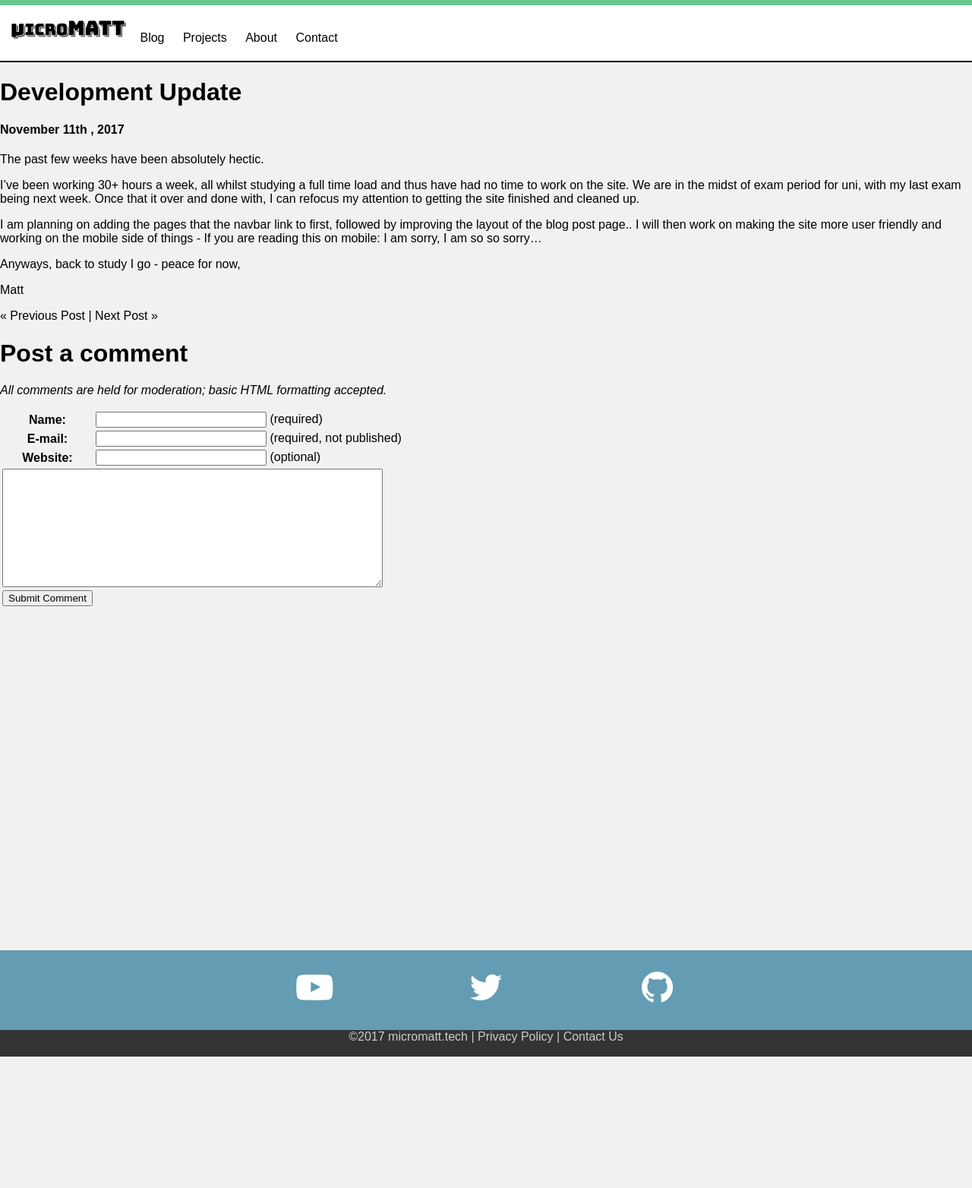
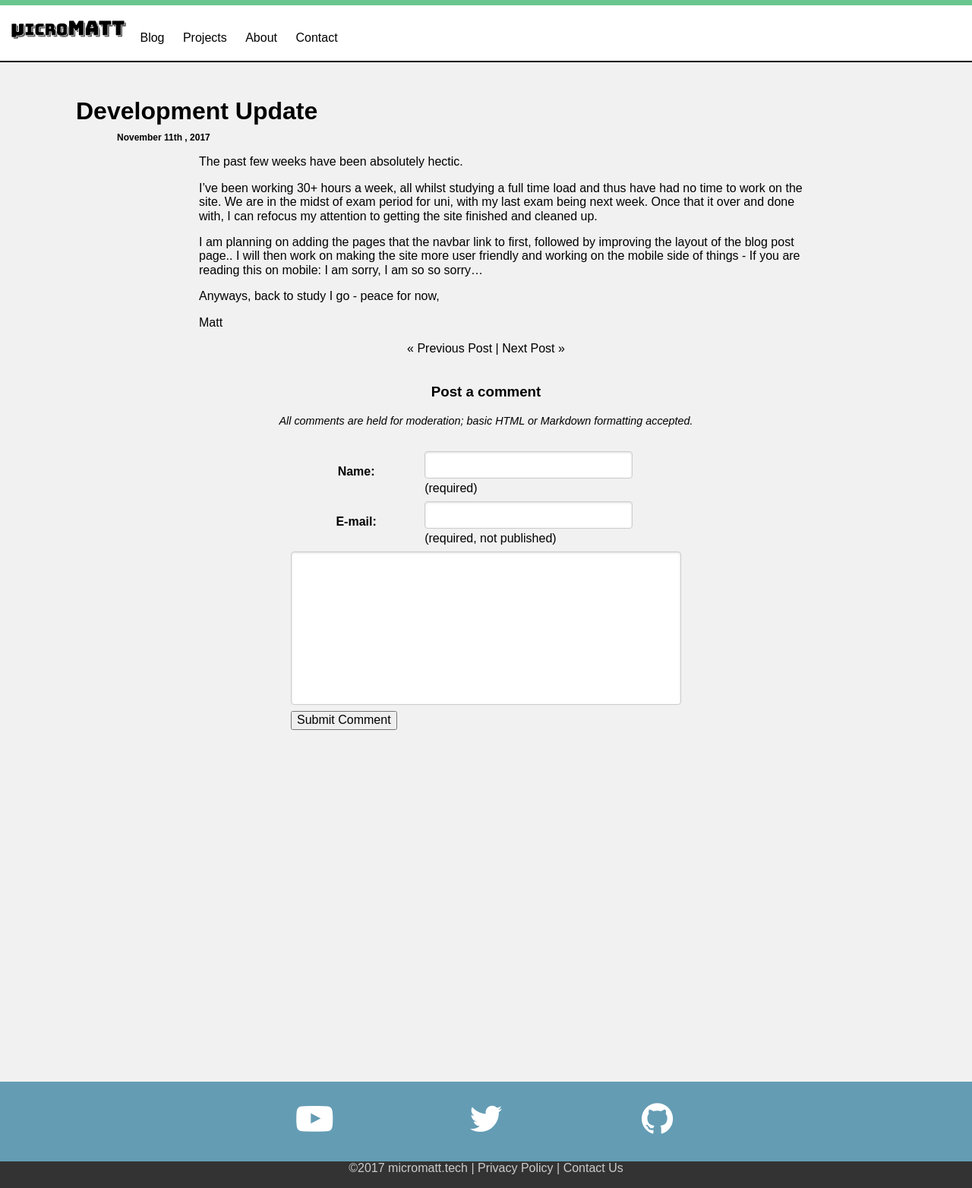
Before and after one commit to Chuffs/PortfolioWebsite, a Jekyll site: the page built from _posts/2017-11-11-Development-Update.markdown, in a window 1280 px wide. Shown: the part 200-1764 px from the top of the page at 76% size. Built offline with Jekyll 4.4.1, drawn with Linux system fonts in a browser that asks for light colours; nearby versions of some CDN libraries; before the commit the page ends 1591 px from its top, so only the background shows below that.

Commit message:
Update 16/12/2017
- Grammer Check on date logic
- Added working comments using google forms

```diff
--- a/_config.yml
+++ b/_config.yml
@@ -24,6 +24,11 @@ sass:
 
 show_drafts: false
 
+collections:
+  comments:
+    output: false
+    permalink: /:collection/:name
+
 #custom variables
 youtube: "https://www.youtube.com/channel/UCsjYwlaeT48XV7kxRLkE6bw"
 github: "https://github.com/Chuffs"
--- /dev/null
+++ b/_includes/comments.html
@@ -0,0 +1,40 @@
+  <h3>Post a comment</h3>
+  <p style="font-style: italic; font-size: 0.9em;">
+    All comments are held for moderation; basic HTML or Markdown formatting accepted.
+  </p>
+
+    <form id="gform" method="POST" class="pure-form pure-form-stacked" data-email="example@email.net" class="comment"
+    action="https://script.google.com/macros/s/AKfycbyi1FnB0I54txjYv9UXMWuHjT4ty-LG682beiZzbJe58nFL0Pc/exec">
+
+      <input type="hidden" name="Post Title" value="{{ page.title }}" />
+
+      <table class="comment">
+        <tr>
+          <th>Name:</th>
+          <td><input type="text" size="25" name="name" /> (required)</td>
+        </tr>
+        <tr>
+          <th>E-mail:</th>
+          <td><input type="text" size="25" name="email" /> (required, not published)</td>
+        </tr>
+        <tr>
+          <td colspan="2"><textarea name="comment" rows="10" cols="60" ></textarea></td>
+        </tr>
+        <tr>
+          <td><input type="submit" name="submit" value="Submit Comment" /></td>
+        </tr>
+      </table>
+
+    </form>
+
+  <!-- Customise the Thankyou Message People See when they submit the form: -->
+  <div style="display:none;" id="thankyou_message">
+    <h2><em>Thanks</em> for contacting us!
+      We will get back to you soon!</h2>
+  </div>
+
+  <!-- Submit the Form to Google Using "AJAX" -->
+  <script data-cfasync="false" type="text/javascript"
+  src="https://cdn.rawgit.com/dwyl/html-form-send-email-via-google-script-without-server/master/form-submission-handler.js"></script>
+  <!-- <script data-cfasync="false" type="text/javascript"
+  src="/form-submission-handler.js"></script> -->
--- a/_includes/head.html
+++ b/_includes/head.html
@@ -23,6 +23,7 @@
 <link rel = "stylesheet" type = "text/css" href = "{{ site.url }}/site.css">
 
 <link rel="stylesheet" href="https://cdnjs.cloudflare.com/ajax/libs/font-awesome/4.7.0/css/font-awesome.min.css">
+   <link rel="stylesheet" href="https://unpkg.com/purecss@1.0.0/build/pure-min.css">
 
 <!-- JQUERY -->
 <script src="http://ajax.googleapis.com/ajax/libs/jquery/1.11.2/jquery.min.js"></script>
--- a/_layouts/blog_post.html
+++ b/_layouts/blog_post.html
@@ -8,20 +8,20 @@
     {% gtm body %}
     {% include navbar.html %}
 
-    <div class="">
-      <h1 class=""> {{ page.title }} </h1>
-      <h4 class="">
+    <div class="blog-content">
+      <h1 class="blog-title"> {{ page.title }} </h1>
+      <h4 class="blog-date">
         {% assign d = page.date | date: "%-d" %}
         {{ page.date | date: "%B" }}
         {% case d %}
           {% when '1' or '21' or '31' %}{{ d }}st
           {% when '2' or '22' %}{{ d }}nd
-          {% when '3' or '23' %}{{ d }}nd
+          {% when '3' or '23' %}{{ d }}rd
           {% else %}{{ d }}th
         {% endcase %},
         {{ page.date | date: "%Y" }}
       </h4>
-      <div class="">
+      <div class="blog-post">
         {{ page.content }}
       </div>
       <div class="">
@@ -30,7 +30,9 @@
           <a class="next" href="{{page.next.url}}">Next Post &raquo;</a>
       </div>
 
-      {% include comment_template.html %}
+      </br>
+
+      {% include comments.html %}
 
     </div>
 
```
Also changed, not shown: _includes/_css/blogpage.css (+34 -0 lines), comment_received.html (deleted, +0 -23 lines), 12 other files.
